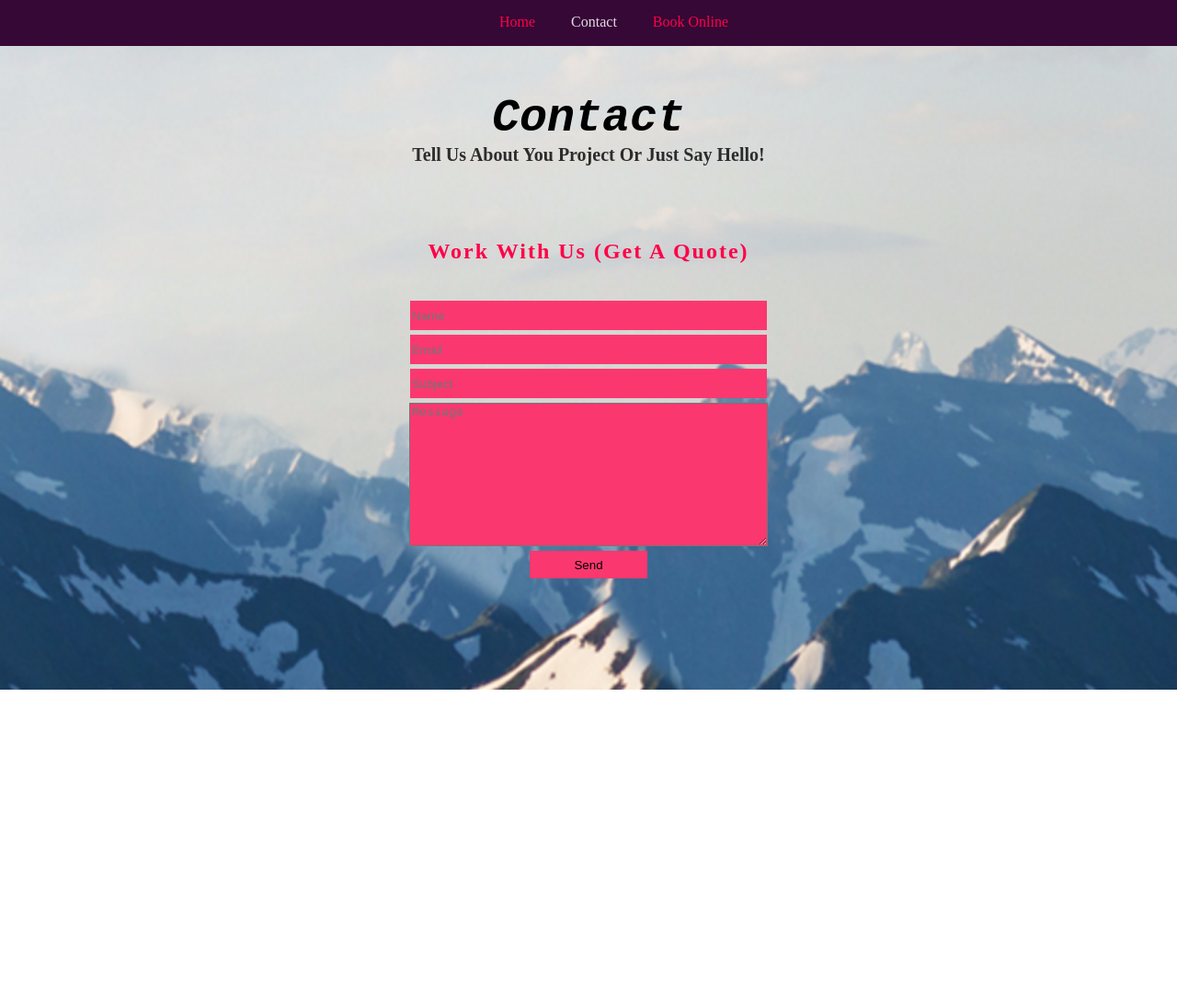
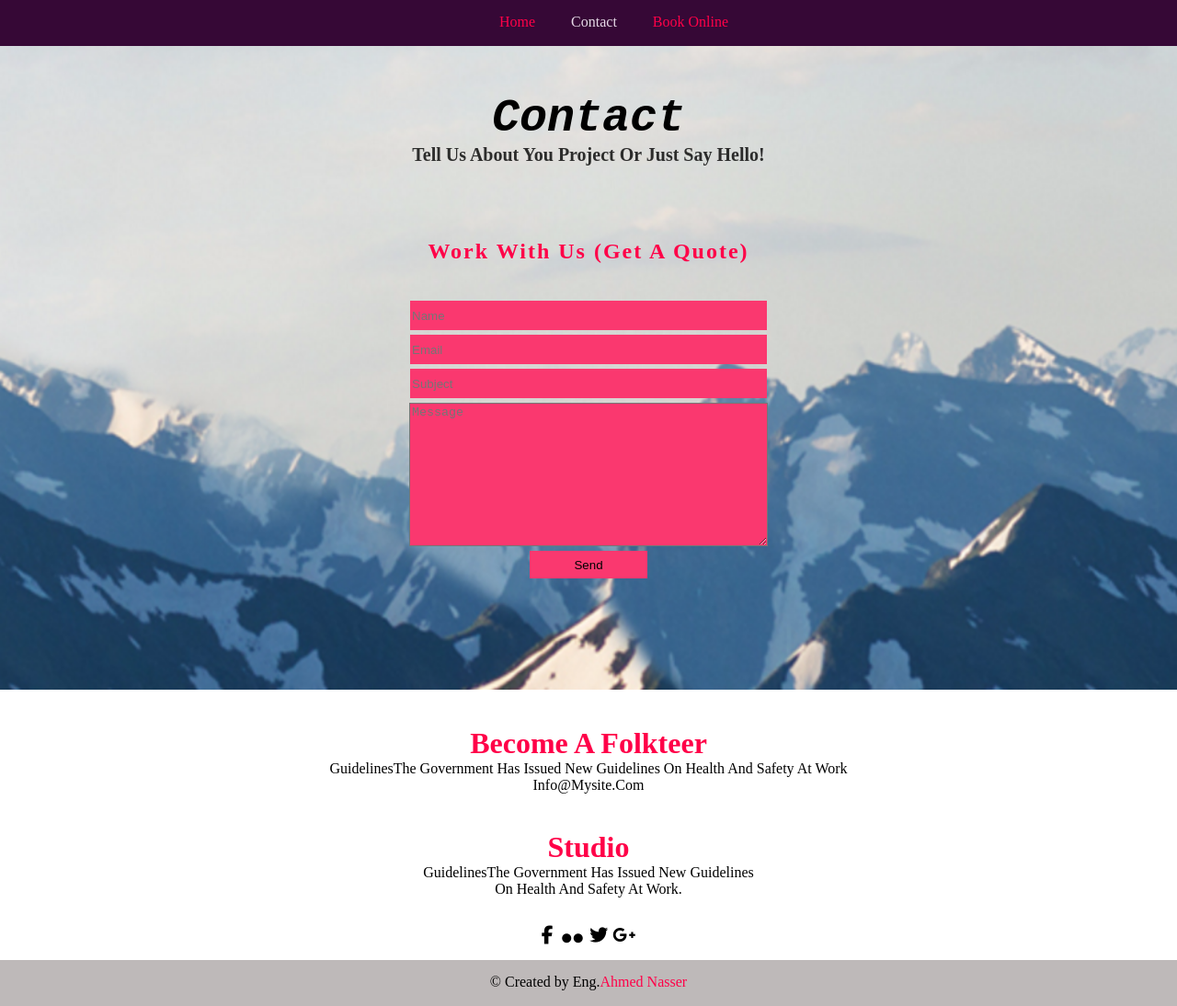
Before and after one commit to ahmednassereglan/mysite02, a plain HTML site: page contact.html in a window 1280 px wide. Shown: the whole page at 92% size. Before the commit the page ends 800 px from the top, so only its background shows below. Drawn offline with Linux system fonts and the light colour scheme.

Commit message:
finishing contact page

```diff
--- a/contact.html
+++ b/contact.html
@@ -25,7 +25,7 @@
             <h4>tell us about you project or just say hello!</h4>
 
             <h2>work with us (get a quote)</h2>
-            <form action="index.html" method="post">
+            <form action="" method="post">
                 <input type="text" placeholder="Name">
                 <input type="email" placeholder="Email">
                 <input type="text" placeholder="Subject">
@@ -35,6 +35,35 @@
         </div>
     </div>
 
+    <div class="become">
+        <div class="studio">
+            <h1>become a folkteer</h1>
+            <p>guidelinesThe government has issued new guidelines on health and safety at work <br> info@mysite.com</p>
+            <h1>studio</h1>
+            <p>guidelinesThe government has issued new guidelines <br>on health and safety at work.</p>
+            <div class="icons">
+                <span>
+                    <i class="fab fa-facebook-f"></i>
+                </span>
+                <span>
+                    <i class="fas fa-circle"></i>
+                    <i class="fas fa-circle"></i>
+                </span>
+                <span>
+                    <i class="fab fa-twitter"></i>
+                </span>
+                <span>
+                    <i class="fab fa-google-plus-g"></i>
+                </span>
+            </div>
+        </div>
+    </div>
+
+    <div class="footer">
+        <p>&copy; Created by Eng.<span>Ahmed Nasser</span> </p>
+    </div>
+
+    <script src="https://kit.fontawesome.com/28d30b702d.js" crossorigin="anonymous"></script>
 </body>
 
 </html>
--- a/css/style.css
+++ b/css/style.css
@@ -397,3 +397,37 @@
             width: 10%;
             border: 0;
         }
+
+        .become {
+            width: 100%;
+        }
+
+        .become .studio {
+            text-align: center;
+            text-transform: capitalize;
+        }
+
+        .become .studio h1 {
+            margin: 0;
+            margin-top: 40px;
+            color: #ff0048;
+        }
+
+        .become .studio p {
+            margin: 0;
+        }
+
+        .become .studio .icons {
+            margin-top: 30px;
+            margin-bottom: 15px;
+        }
+
+        .become .studio .icons span {
+            font-size: 20px;
+            padding-bottom: 15px;
+        }
+
+        .become .studio .icons span:nth-child(2) {
+            font-size: 10px;
+            padding: 5px;
+        }
```
Also changed, not shown: index.html (+2 -0 lines).
